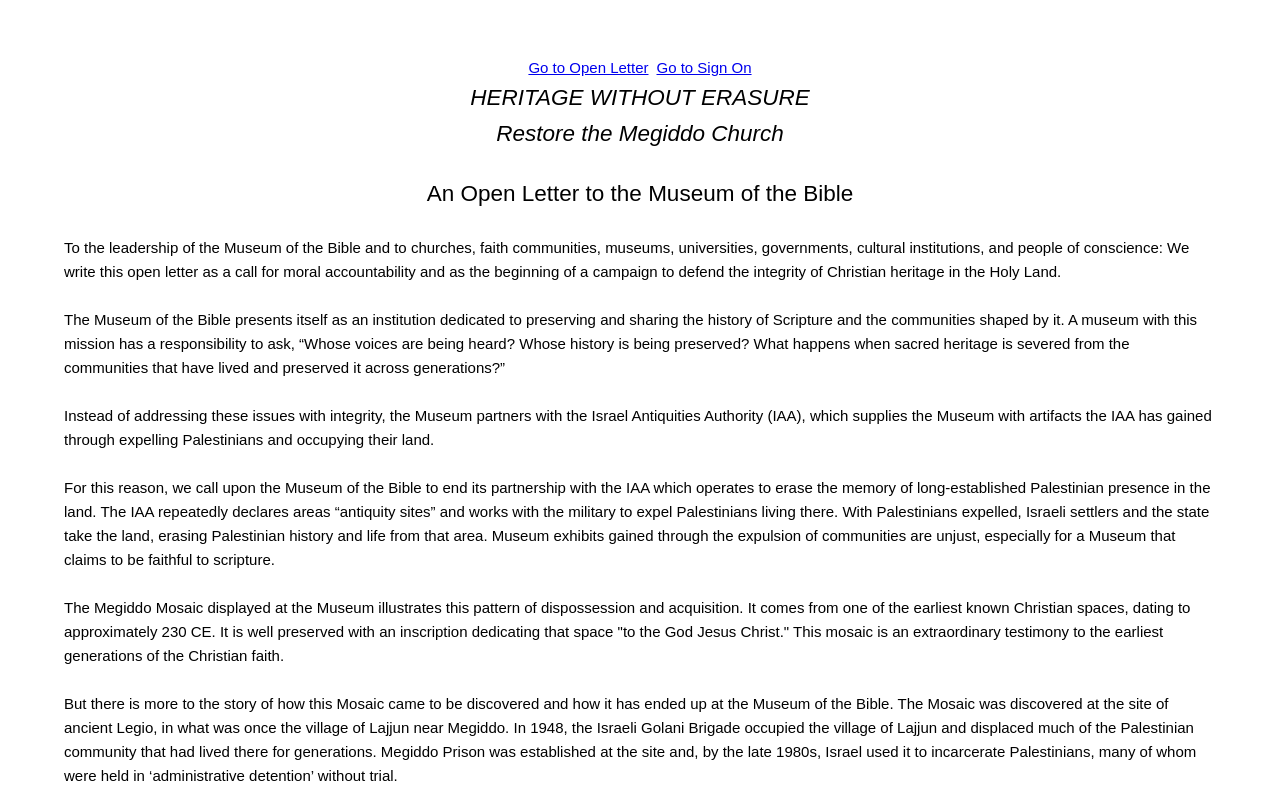
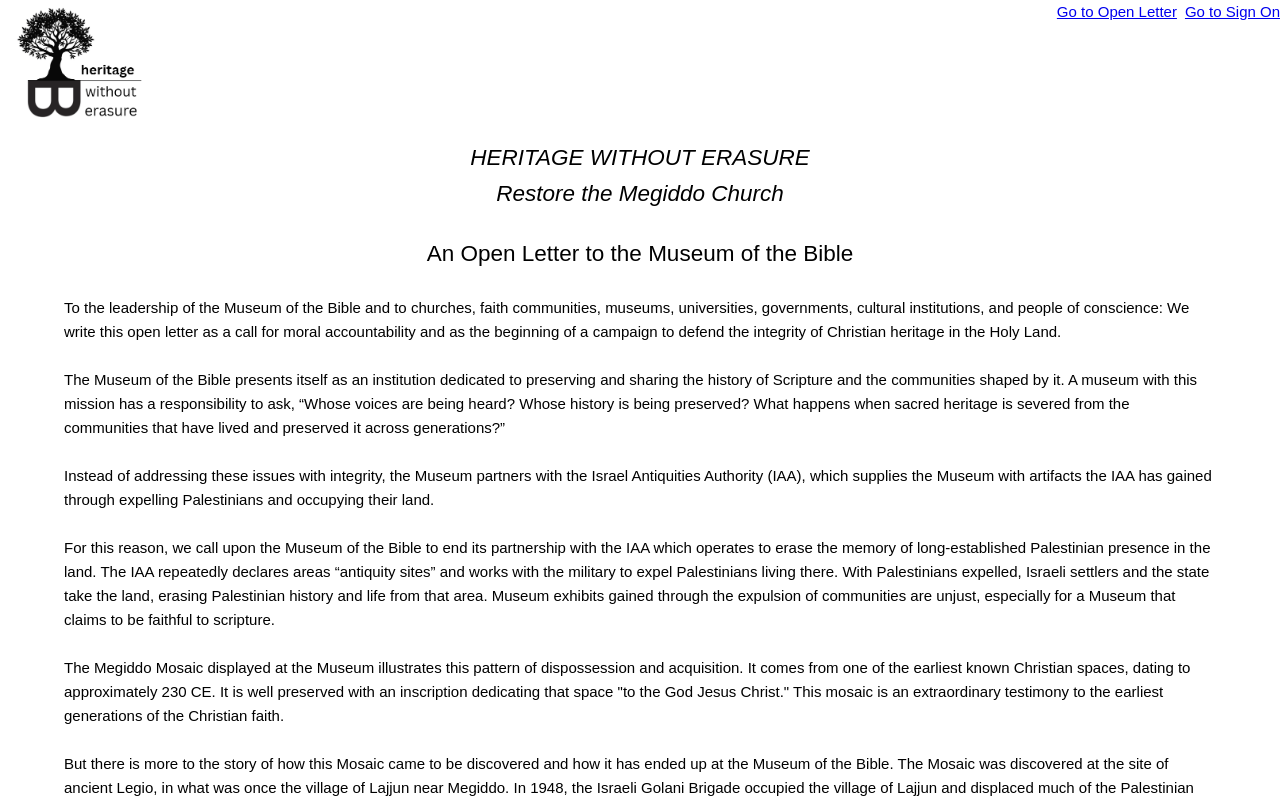
Before and after one commit to bhwong11/return-the-stones, a Vue app: page / in a window 1280 px wide. Shown: the top 800 px of the page. Built offline with nearby package versions, Linux system fonts and the light colour scheme.

Commit message:
router coreection

```diff
--- a/package.json
+++ b/package.json
@@ -20,6 +20,8 @@
     "@vitejs/plugin-vue": "^6.0.8",
     "@vue/tsconfig": "^0.9.1",
     "npm-run-all2": "^9.0.2",
+    "sass": "^1.103.1",
+    "sass-loader": "^17.0.1",
     "typescript": "~6.0.0",
     "vite": "^8.1.5",
     "vite-plugin-vue-devtools": "^8.1.5",
--- a/src/App.vue
+++ b/src/App.vue
@@ -1,10 +1,10 @@
 <template>
   <div class="main-page">
-    <nav>
-      <img href="/logo.png"/>
+    <nav class="nav-bar">
+      <img src="./assets/logo.png" alt="Heritage Without Erasure" width="150"/>
       <ul class="nav-buttons">
         <li><RouterLink to="/">Go to Open Letter</RouterLink></li>
-        <li><RouterLink to="/about">Go to Sign On</RouterLink></li>
+        <li><RouterLink to="/sign-on">Go to Sign On</RouterLink></li>
       </ul>
     </nav>
     <main>
@@ -24,11 +24,16 @@
   justify-content: center;
   align-items: center;
 }
-.nav-buttons {
+.nav-bar {
   display: flex;
-  gap: 0.5rem;
-  list-style-type: none;
-  margin: 0;
-  padding: 0;
+  width: 100%;
+  justify-content: space-between;
+  .nav-buttons {
+    display: flex;
+    gap: 0.5rem;
+    list-style-type: none;
+    margin: 0;
+    padding: 0;
+  }
 }
 </style>
--- a/src/assets/main.css
+++ b/src/assets/main.css
@@ -1,9 +1,9 @@
 @import './base.css';
 
-#app {
+/* #app {
   padding: 2rem;
   font-weight: normal;
-}
+} */
 
 /* a,
 .green {
--- a/src/components/Home.vue
+++ b/src/components/Home.vue
@@ -92,7 +92,7 @@
 .main-article {
   display: flex;
   flex-direction: column;
-  padding: 0 2rem;
+  padding: 0 4rem;
 }
 .italic-text {
   font-style: italic;
--- a/src/router.ts
+++ b/src/router.ts
@@ -4,7 +4,7 @@
 
 const routes = [
   { path: '/', component: () => Home },
-  { path: '/about', component: () => SignOn },
+  { path: '/sign-on', component: () => SignOn },
 ]
 
 export const router = createRouter({
```
Also changed, not shown: src/assets/logo.png (renamed from public/logo.png), 1 other file (tests, documents, lock files or other folders).
